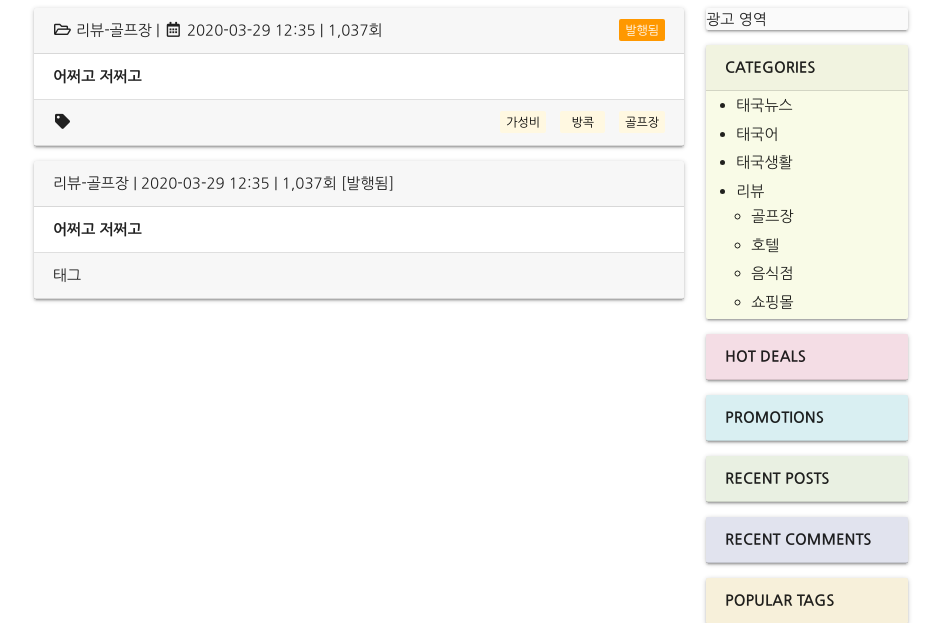
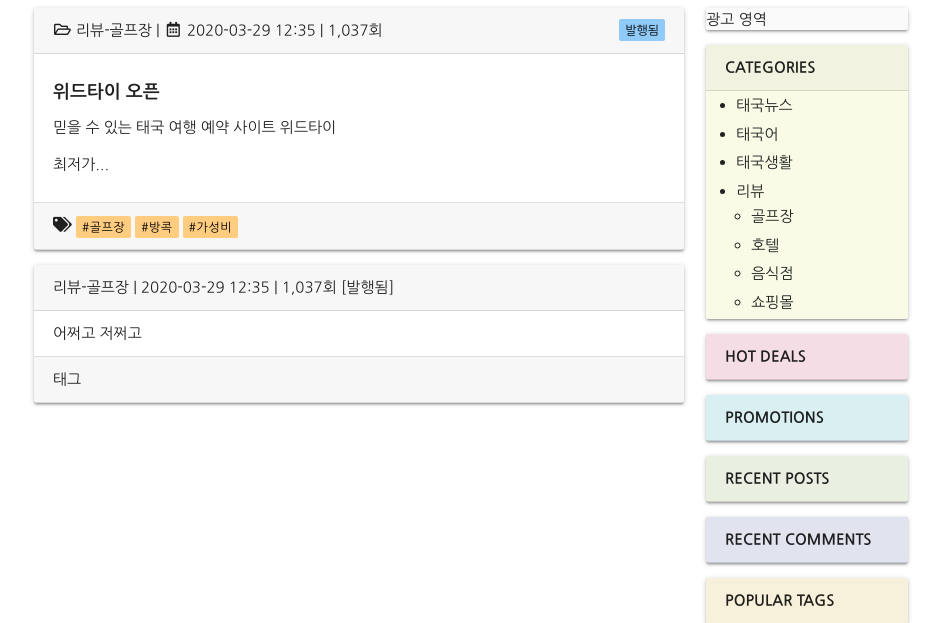
Before and after one commit to pincoin/withthai-old, a Django app: page / in a window 1280 px wide. Shown: the part 86-709 px from the top of the page, without its empty margins (169-1110 px from the left). Run offline with Django 3.2, Linux system fonts and the light colour scheme; parts of the project's set-up code (start-up, migrations or seed data) failed here and were passed over; some libraries are stand-ins or nearby versions.

Commit message:
- badges

```diff
--- a/conf/static/conf/css/main.css
+++ b/conf/static/conf/css/main.css
@@ -129,7 +129,6 @@ main {
 }
 
 .blog-content-card-content {
-    font-weight: bold;
     padding: .75rem 1.25rem;
     margin-bottom: 0;
     background-color: rgba(0, 0, 0, 0);
@@ -142,3 +141,15 @@ main {
     background-color: rgba(0, 0, 0, .03);
     border-bottom: 1px solid rgba(0, 0, 0, .125);
 }
+
+.blog-content-card-content-heading {
+    font-size: 1.2rem;
+    font-weight: bold;
+}
+
+.blog-tag {
+    font-size: .8rem;
+    padding: 0 6px;
+    height: 22px;
+    line-height: 22px;
+}
--- a/conf/templates/conf/home.html
+++ b/conf/templates/conf/home.html
@@ -10,17 +10,22 @@
                     <div class="blog-content-card-title">
                         <i class="far fa-folder-open fa-fw"></i> 리뷰-골프장
                         | <i class="far fa-calendar-alt fa-fw"></i> 2020-03-29 12:35
-                        | 1,037회  <span class="new badge orange" data-badge-caption="">발행됨</span>
+                        | 1,037회 <span class="new badge blue lighten-3 black-text" data-badge-caption="">발행됨</span>
                     </div>
                     <div class="blog-content-card-content">
-                        어쩌고 저쩌고
-
+                        <h5 class="blog-content-card-content-heading">위드타이 오픈</h5>
+                        <p>
+                            믿을 수 있는 태국 여행 예약 사이트 위드타이
+                        </p>
+                        <p>
+                            최저가...
+                        </p>
                     </div>
                     <div class="blog-content-card-footer">
-                        <i class="fas fa-tag fa-fw"></i>
-                        <span class="new badge amber lighten-5 black-text" data-badge-caption="골프장"></span>
-                        <span class="new badge amber lighten-5 black-text" data-badge-caption="방콕"></span>
-                        <span class="new badge amber lighten-5 black-text" data-badge-caption="가성비"></span>
+                        <i class="fas fa-tags fa-fw"></i>
+                        <span class="btn orange lighten-3 black-text z-depth-0 blog-tag">#골프장</span>
+                        <span class="btn orange lighten-3 black-text z-depth-0 blog-tag">#방콕</span>
+                        <span class="btn orange lighten-3 black-text z-depth-0 blog-tag">#가성비</span>
                     </div>
                 </div>
                 <div class="card">
```
